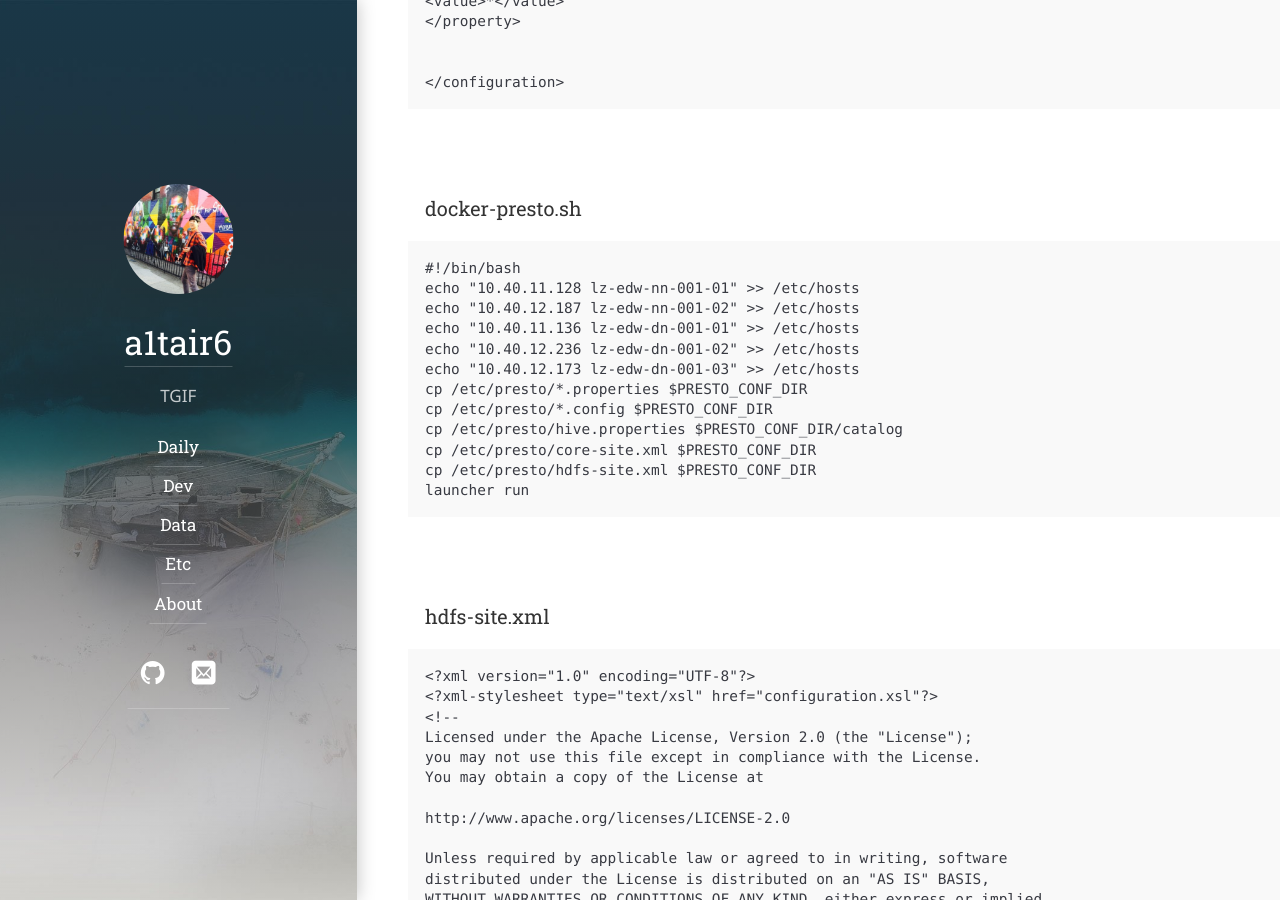
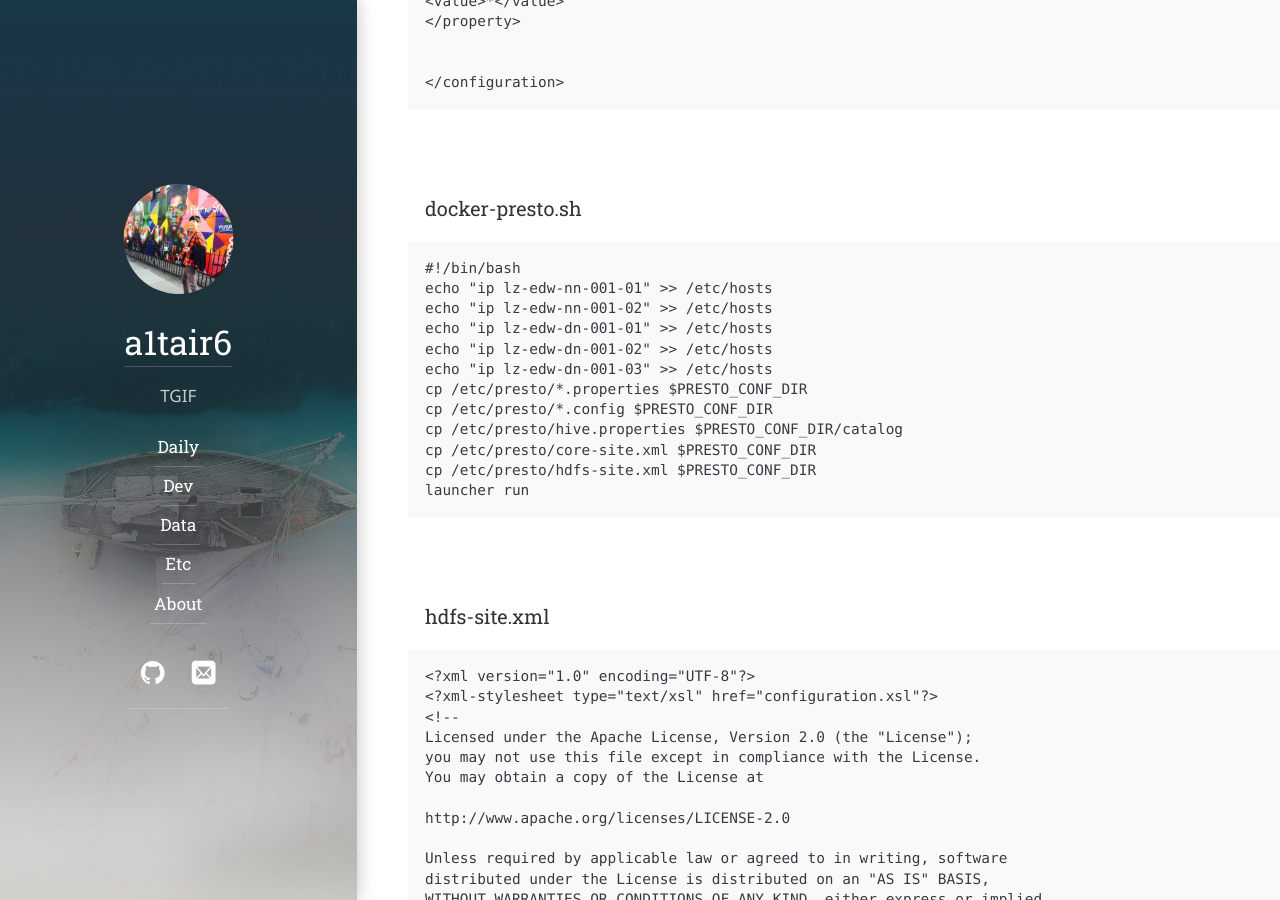
Before and after one commit to a1tair6/a1tair6.github.io, a Jekyll site: the page built from dev/_posts/2019-09-16-presto-install.md, in a window 1280 px wide and 900 px high, scrolled down 2246 px. Built offline with Jekyll 4.4.1, drawn with Linux system fonts in a browser that asks for light colours; some web fonts are replaced; our own code applies the rules of GitHub Pages for plain Markdown files.

Commit message:
ip blind
ip blind

````diff
--- a/dev/_posts/2019-09-16-presto-install.md
+++ b/dev/_posts/2019-09-16-presto-install.md
@@ -92,11 +92,11 @@ discovery.uri=http://presto-qxqmc:8080
 ### docker-presto.sh
 ```
 #!/bin/bash
-echo "10.40.11.128 lz-edw-nn-001-01" >> /etc/hosts
-echo "10.40.12.187 lz-edw-nn-001-02" >> /etc/hosts
-echo "10.40.11.136 lz-edw-dn-001-01" >> /etc/hosts
-echo "10.40.12.236 lz-edw-dn-001-02" >> /etc/hosts
-echo "10.40.12.173 lz-edw-dn-001-03" >> /etc/hosts
+echo "ip lz-edw-nn-001-01" >> /etc/hosts
+echo "ip lz-edw-nn-001-02" >> /etc/hosts
+echo "ip lz-edw-dn-001-01" >> /etc/hosts
+echo "ip lz-edw-dn-001-02" >> /etc/hosts
+echo "ip lz-edw-dn-001-03" >> /etc/hosts
 cp /etc/presto/*.properties $PRESTO_CONF_DIR
 cp /etc/presto/*.config $PRESTO_CONF_DIR
 cp /etc/presto/hive.properties $PRESTO_CONF_DIR/catalog
````
